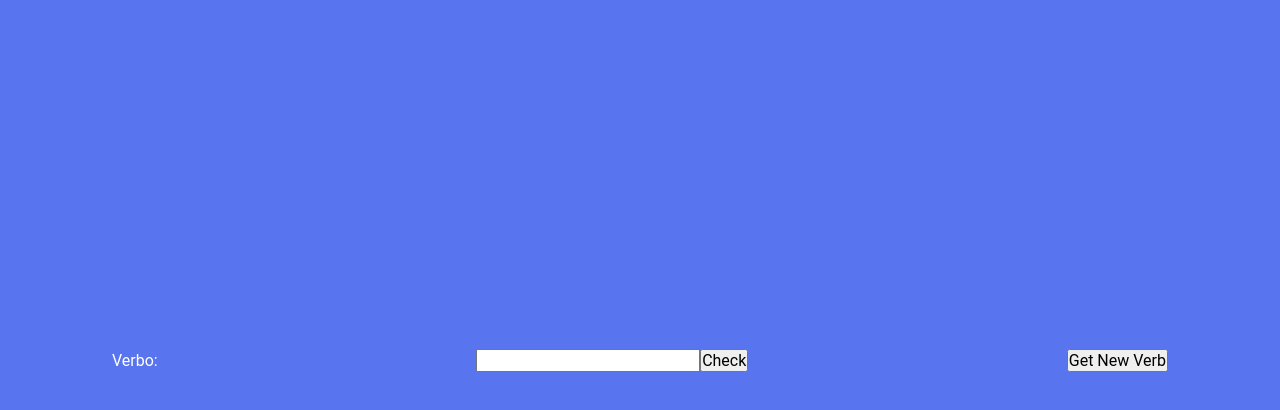
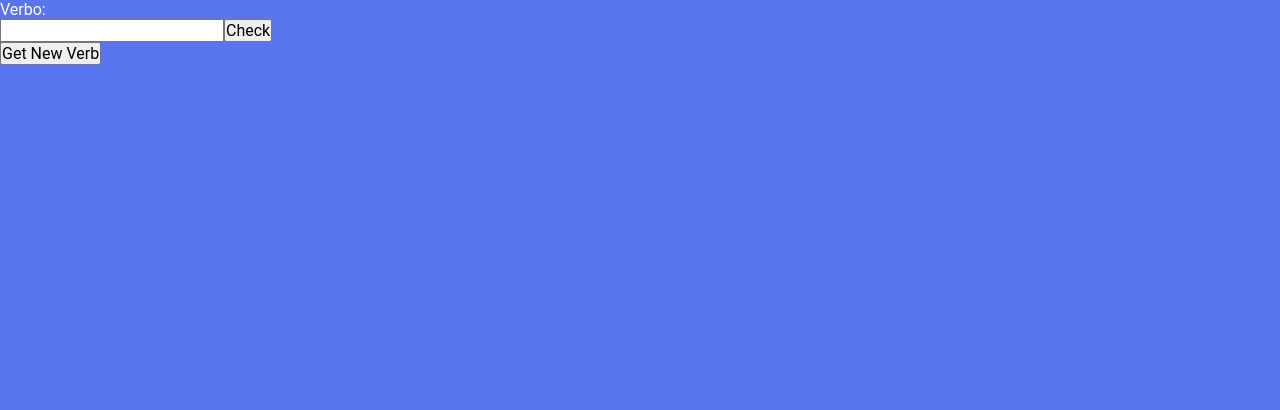
Before and after one commit to flaviobvds/conjuguons, a Next.js app: page / in a window 1280 px wide. Shown: the top 410 px of the page. Built offline with nearby package versions, Linux system fonts and the light colour scheme.

Commit message:
separe components and create settings logic

```diff
--- /dev/null
+++ b/src/components/QuestionContainer/index.tsx
@@ -0,0 +1,95 @@
+import { FormEvent, useState, useEffect } from "react";
+import verblist from '../../verblist.json';
+const FrenchVerbs = require('french-verbs');
+const Lefff = require('french-verbs-lefff/dist/conjugations.json');
+import { CheckButton } from "@/components/CheckButton";
+import { VerbsInfo } from 'french-verbs-lefff';
+
+import styles from './questioncontainer.module.scss'
+
+interface Question {
+    verb: string,
+    tense: string,
+    person: number,
+    gender?: 'M' | 'F'
+}
+
+interface QuestionContainerProps {
+    questionsettings: {
+        subjects: number[],
+        verbs: 'top25verbs' | 'top50verbs' | 'top100verbs' | 'allverbs',
+        verbTenses: string[]
+    }
+}
+
+function getRandomVerb(listType: 'top25verbs' | 'top50verbs' | 'top100verbs' | 'allverbs') {
+    const index = Math.floor(Math.random() * verblist[listType].length);
+    const verb = verblist[listType][index];
+    return verb;
+}
+
+function getRandomSubject(possibleSubjects: number[]) {
+    const index = Math.floor(Math.random() * possibleSubjects.length);
+    const subjectIndex = possibleSubjects[index];
+    const subjects = ['Je', 'Tu', 'Il', 'Nous', 'Vous', 'Ils']
+    const subject = subjects[subjectIndex]
+    return subject;
+}
+
+function getRandomVerbTense(possibleVerbTenses: string[]) {
+    const index = Math.floor(Math.random() * possibleVerbTenses.length);
+    const verbTense = possibleVerbTenses[index];
+    return verbTense;
+}
+
+function getConjugation(question: Question) {
+    const conjugation = FrenchVerbs.getConjugation(Lefff as VerbsInfo, question.verb, question.tense, question.person)
+    return conjugation;
+}
+
+export function QuestionContainer({questionsettings}: QuestionContainerProps) {
+    const [answer, setAnswer] = useState('');
+    const [verb, setVerb] = useState<string>('');
+    const [subject, setSubject] = useState<string>('');
+    const [verbTense, setVerbTense] = useState<string>('');
+
+    function handleSubmitAnswer(event: FormEvent) {
+        event.preventDefault();
+        const conjugation = getConjugation({
+            verb: verb,
+            tense: 'PRESENT',
+            person: 0
+        })
+        console.log(conjugation);
+    }
+
+    function handleGetNewQuestion() {
+        setVerb(getRandomVerb(questionsettings.verbs))
+        setSubject(getRandomSubject(questionsettings.subjects))
+        setVerbTense(getRandomVerbTense(questionsettings.verbTenses))
+    }
+
+    return (
+        <main className={styles.contentContainer}>
+            Verbo: {verb ?? ''}
+            <p />
+
+            <form onSubmit={handleSubmitAnswer}>
+                <input
+                    onChange={e => setAnswer(e.target.value)}
+                />
+                <CheckButton />
+            </form>
+
+            <p />
+
+            <button
+                type="button"
+                onClick={handleGetNewQuestion}
+            >
+                Get New Verb
+            </button>
+
+        </main>
+    );
+}
--- a/src/pages/index.tsx
+++ b/src/pages/index.tsx
@@ -1,50 +1,14 @@
+import { QuestionContainer } from '@/components/QuestionContainer';
 import Head from 'next/head'
 import { FormEvent, useState, useEffect } from "react";
 
-import verblist from '../verblist.json';
-const FrenchVerbs = require('french-verbs');
-const Lefff = require('french-verbs-lefff/dist/conjugations.json');
-
-import { CheckButton } from "@/components/CheckButton";
-import { VerbsInfo } from 'french-verbs-lefff';
-
 import styles from './home.module.scss'
 
-interface Question {
-    verb: string,
-    tense: string,
-    person: number,
-    gender?: 'M' | 'F'
-}
-
-function getRandomVerb(listType: 'top25verbs' | 'top50verbs' | 'top100verbs' | 'allverbs') {
-    const index = Math.floor(Math.random() * verblist[listType].length);
-    const verb = verblist[listType][index];
-    return verb;
-}
-
-function getConjugation(question: Question) {
-    const conjugation = FrenchVerbs.getConjugation(Lefff as VerbsInfo, question.verb, question.tense, question.person)
-    return conjugation;
-}
-
 export default function Home() {
-    const [answer, setAnswer] = useState('');
-    const [verb, setVerb] = useState<string>('');
-
-    function handleSubmitAnswer(event: FormEvent) {
-        event.preventDefault();
-        const conjugation = getConjugation({
-            verb: verb,
-            tense: 'PRESENT',
-            person: 0
-        })
-        console.log(conjugation);
-    }
-
-    async function handleGetNewVerb() {
-        setVerb(getRandomVerb('top25verbs'))
-
+    const settings = {
+        subjects: [3],
+        verbs: "top25verbs" as const,
+        verbTenses: ['PRESENT']
     }
 
     return (
@@ -53,27 +17,8 @@ export default function Home() {
                 <title>Conjuguons!</title>
             </Head>
 
-            <main className={styles.contentContainer}>
-                Verbo: {verb ?? ''}
-                <p />
+            <QuestionContainer questionsettings={settings}/>
 
-                <form onSubmit={handleSubmitAnswer}>
-                    <input
-                        onChange={e => setAnswer(e.target.value)}
-                    />
-                    <CheckButton />
-                </form>
-
-                <p />
-
-                <button
-                    type="button"
-                    onClick={handleGetNewVerb}
-                >
-                    Get New Verb
-                </button>
-
-            </main>
         </>
     )
 }
```
Also changed, not shown: src/components/QuestionContainer/questioncontainer.module.scss (added).
